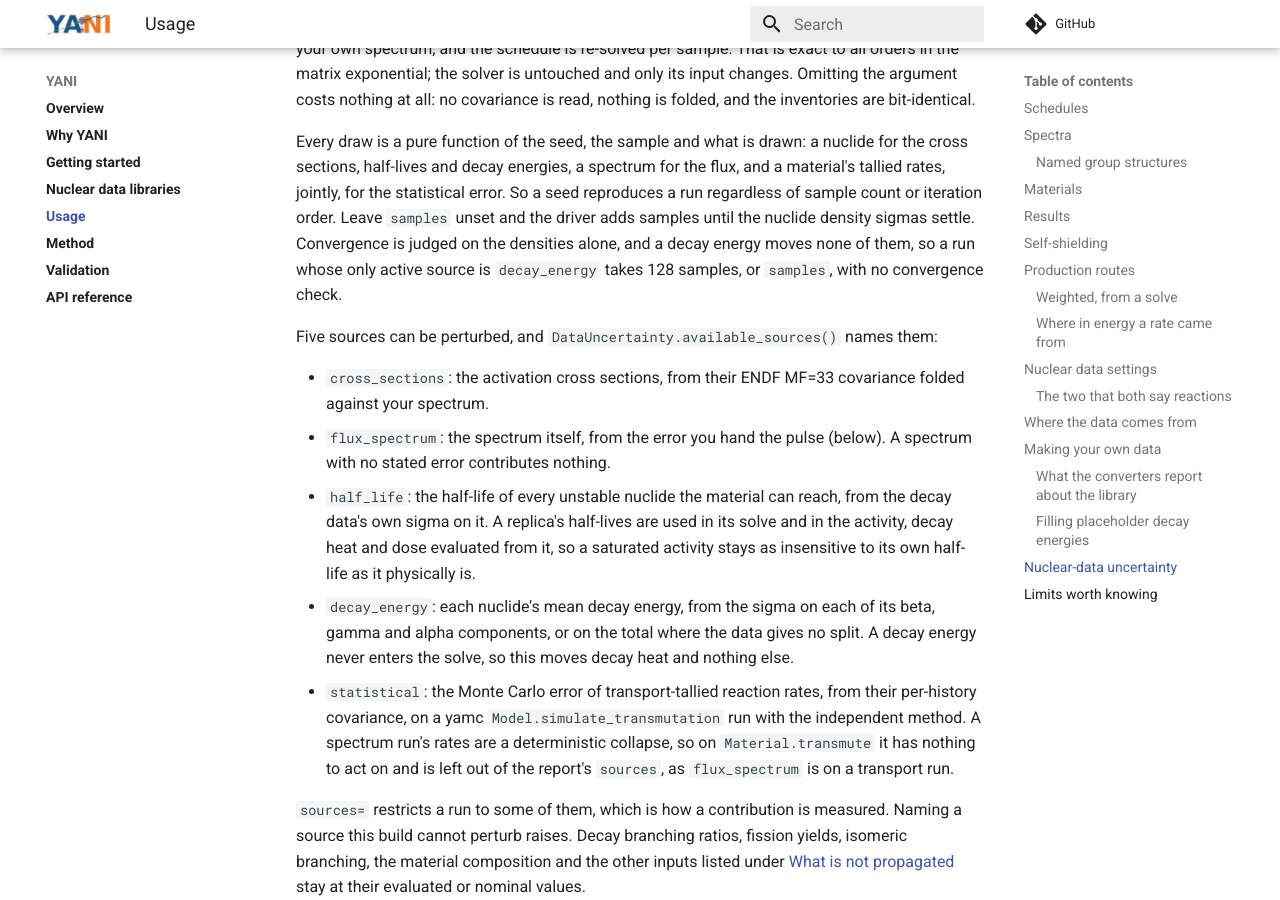
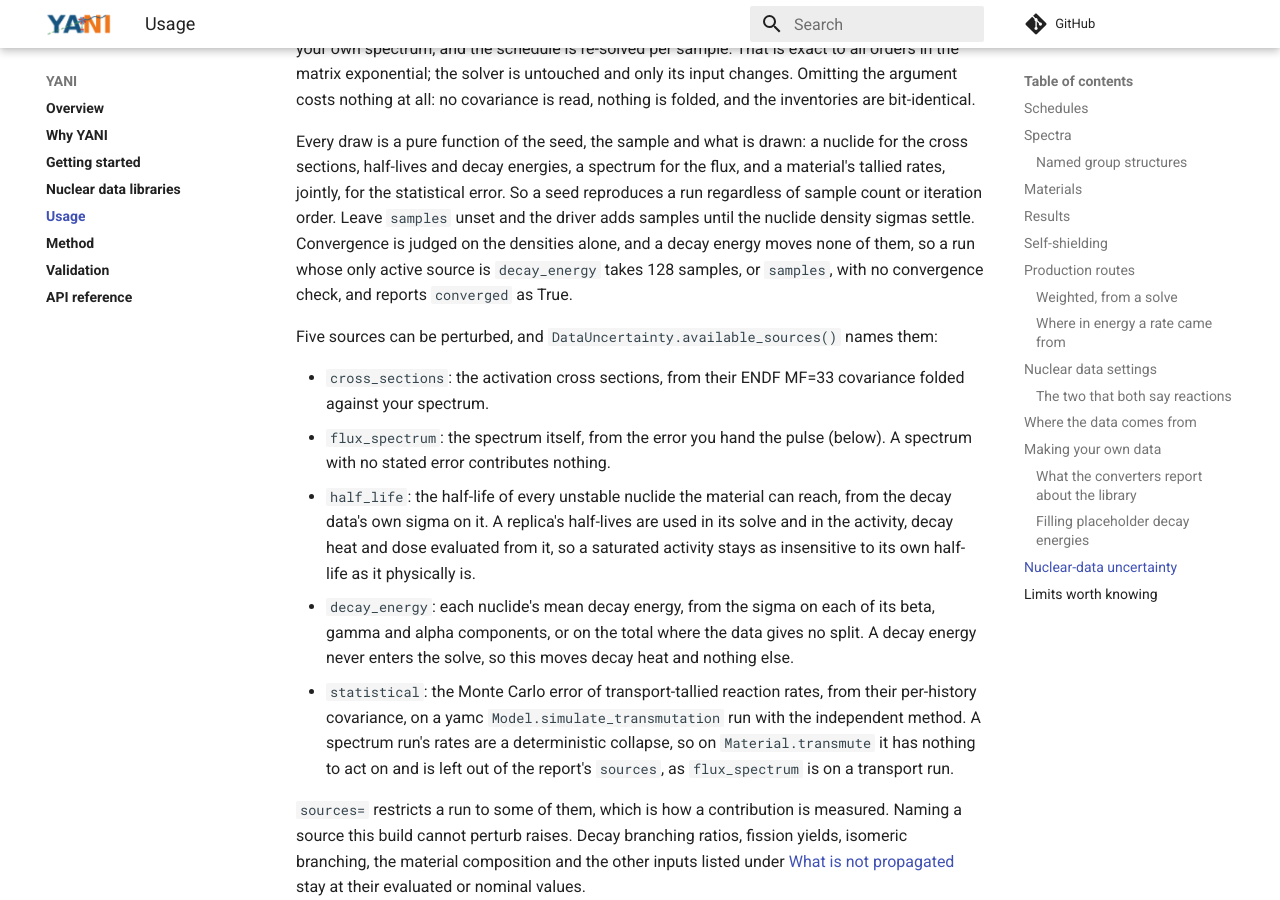
Before and after one commit to fusion-neutronics/yani, an MkDocs documentation site: the page built from docs/usage.md, in a window 1280 px wide and 900 px high, scrolled down 14920 px. Built offline with MkDocs 1.6.1 and Material for MkDocs 9.7.7, drawn with Linux system fonts in a browser that asks for light colours; comment, search, counter and statistics services are not loaded.

Commit message:
Say that a decay-energy-only run reports converged
That run takes 128 samples, or samples, without judging convergence,
and core main sets converged to True on it. A reader who checks the
flag should know it was not earned.

```diff
--- a/docs/usage.md
+++ b/docs/usage.md
@@ -724,7 +724,8 @@ seed reproduces a run regardless of sample count or iteration order. Leave
 `samples` unset and the driver adds samples until the nuclide density sigmas
 settle. Convergence is judged on the densities alone, and a decay energy moves
 none of them, so a run whose only active source is `decay_energy` takes 128
-samples, or `samples`, with no convergence check.
+samples, or `samples`, with no convergence check, and reports `converged` as
+True.
 
 Five sources can be perturbed, and `DataUncertainty.available_sources()` names
 them:
```
